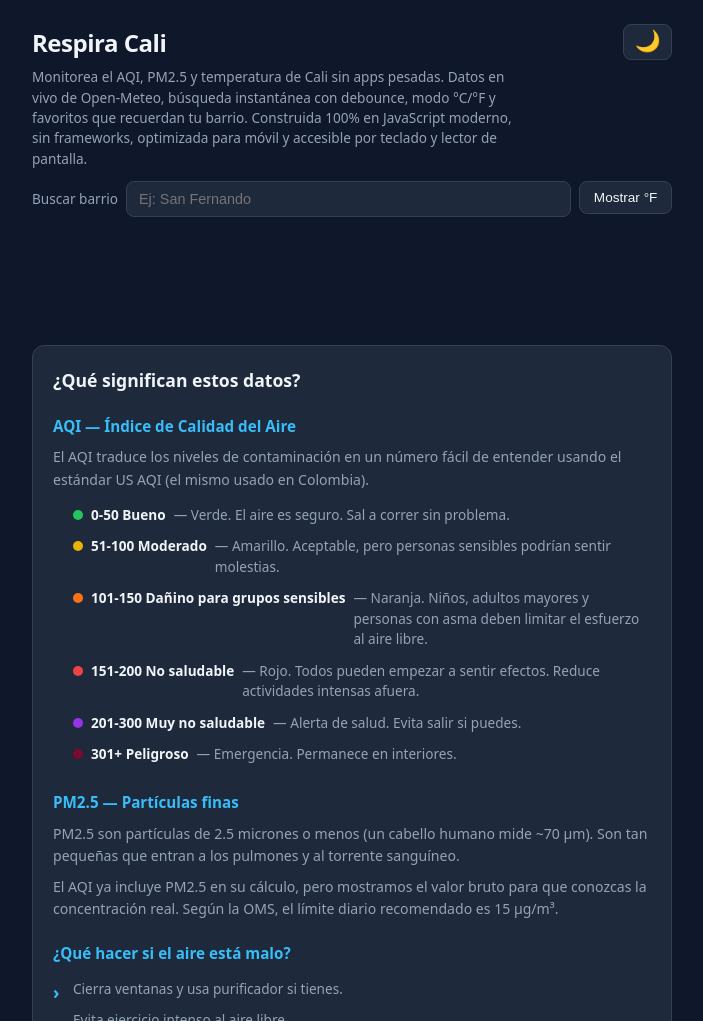
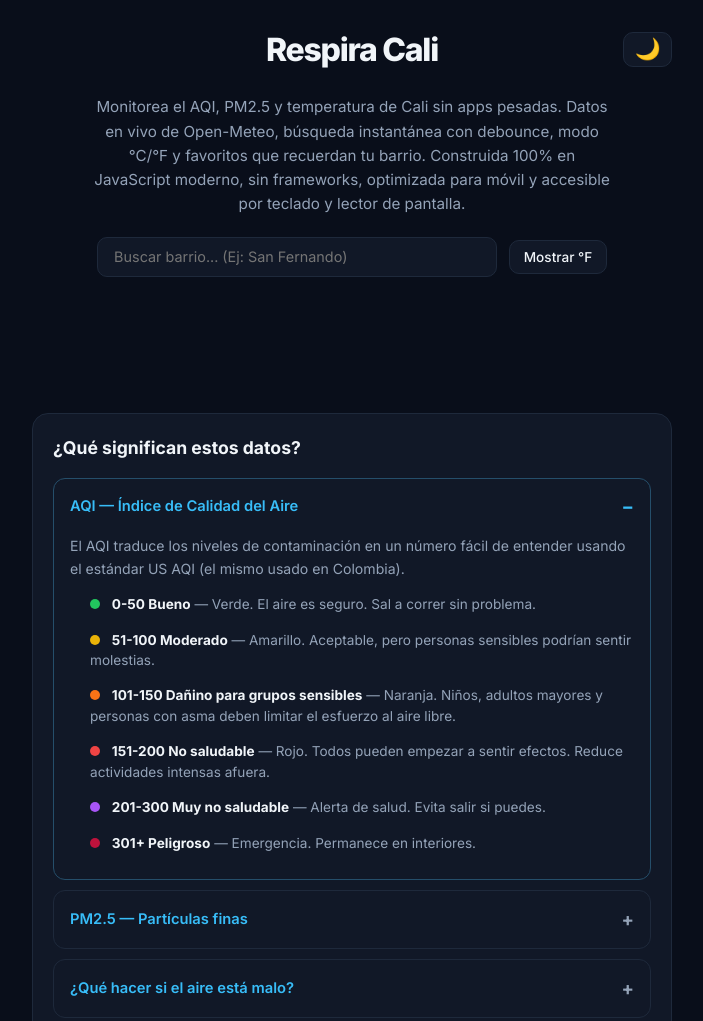
Before and after one commit to pipehd54/respira-cali, a website with bundled scripts: page index.html in a window 1280 px wide. Shown: the top 1021 px of the page, without its empty margins (288-991 px from the left). Built offline with nearby package versions, Linux system fonts and the light colour scheme; no server answers.

Commit message:
Enhance UI: add AQI emojis, PM2.5 bars, accordion help

```diff
--- a/css/styles.css
+++ b/css/styles.css
@@ -1,23 +1,29 @@
+/* ── Variables (modo oscuro por defecto) ── */
+
 :root {
-  --bg: #0f172a;
-  --bg-card: #1e293b;
+  --bg: #090e1a;
+  --bg-card: #111827;
+  --bg-card-elevated: #1a2332;
   --text: #f1f5f9;
   --text-secondary: #94a3b8;
-  --border: #334155;
+  --border: #1e293b;
   --bueno: #22c55e;
   --moderado: #eab308;
   --danino: #f97316;
   --malo: #ef4444;
+  --muy-malo: #a855f7;
+  --peligroso: #be123c;
   --accent: #38bdf8;
   --accent-hover: #7dd3fc;
-  --shadow: 0 4px 24px rgba(0, 0, 0, 0.3);
-  --radius: 12px;
+  --shadow: 0 4px 24px rgba(0, 0, 0, 0.45);
+  --radius: 16px;
   --transition: 0.25s ease;
 }
 
 [data-tema="claro"] {
   --bg: #f1f5f9;
   --bg-card: #ffffff;
+  --bg-card-elevated: #f8fafc;
   --text: #0f172a;
   --text-secondary: #64748b;
   --border: #e2e8f0;
@@ -31,7 +37,7 @@
 }
 
 body {
-  font-family: system-ui, -apple-system, 'Segoe UI', Roboto, sans-serif;
+  font-family: 'Inter', system-ui, -apple-system, 'Segoe UI', Roboto, sans-serif;
   background: var(--bg);
   color: var(--text);
   margin: 0;
@@ -51,30 +57,34 @@ header, main, footer {
 header {
   display: flex;
   flex-direction: column;
-  gap: 0.75rem;
-  margin-bottom: 1.5rem;
+  align-items: center;
+  text-align: center;
+  gap: 1.25rem;
+  margin-bottom: 2rem;
 }
 
-.header-row {
+.header-top {
   display: flex;
-  justify-content: space-between;
-  align-items: flex-start;
+  justify-content: center;
+  align-items: center;
+  position: relative;
+  width: 100%;
 }
 
 header h1 {
   margin: 0;
-  font-size: 1.5rem;
-  font-weight: 700;
-  letter-spacing: -0.02em;
+  font-size: 2rem;
+  font-weight: 800;
+  letter-spacing: -0.04em;
 }
 
 header p {
-  margin: 0.3rem 0 0;
-  font-size: 0.85rem;
-  line-height: 1.5;
+  margin: 0;
+  font-size: 0.95rem;
+  line-height: 1.6;
   color: var(--text-secondary);
   transition: color var(--transition);
-  max-width: 480px;
+  max-width: 520px;
 }
 
 /* ── Formulario ── */
@@ -82,34 +92,34 @@ header p {
 #filtros {
   display: flex;
   flex-wrap: wrap;
-  gap: 0.5rem;
-  align-items: flex-start;
+  gap: 0.75rem;
+  align-items: center;
+  justify-content: center;
+  width: 100%;
 }
 
 #filtros label {
-  font-size: 0.85rem;
-  font-weight: 500;
-  color: var(--text-secondary);
-  transition: color var(--transition);
-  align-self: center;
+  display: none;
 }
 
-/* ── Search wrapper (contenedor relativo para dropdown absoluto) ── */
+/* ── Search wrapper ── */
 
 .search-wrapper {
   position: relative;
-  flex: 1 1 180px;
+  flex: 1 1 250px;
+  max-width: 400px;
   min-width: 0;
 }
 
 .search-wrapper #busqueda {
   width: 100%;
-  padding: 0.55rem 0.75rem;
+  padding: 0.65rem 1rem;
   border: 1px solid var(--border);
-  border-radius: 8px;
+  border-radius: 10px;
   background: var(--bg-card);
   color: var(--text);
   font-size: 0.9rem;
+  font-family: inherit;
   transition: background var(--transition), color var(--transition),
               border-color var(--transition), box-shadow var(--transition);
 }
@@ -117,7 +127,7 @@ header p {
 .search-wrapper #busqueda:focus {
   outline: none;
   border-color: var(--accent);
-  box-shadow: 0 0 0 3px color-mix(in srgb, var(--accent) 25%, transparent);
+  box-shadow: 0 0 0 3px color-mix(in srgb, var(--accent) 20%, transparent);
 }
 
 /* ── Dropdown de resultados ── */
@@ -132,7 +142,7 @@ header p {
   overflow-y: auto;
   background: var(--bg-card);
   border: 1px solid var(--border);
-  border-radius: 8px;
+  border-radius: 10px;
   padding: 0.25rem 0;
   box-shadow: 0 8px 32px rgba(0, 0, 0, 0.35);
   transition: background var(--transition), border-color var(--transition);
@@ -164,11 +174,11 @@ header p {
 }
 
 .resultado-item:hover {
-  background: color-mix(in srgb, var(--accent) 18%, var(--bg-card));
+  background: color-mix(in srgb, var(--accent) 12%, var(--bg-card));
 }
 
 .resultado-item:active {
-  background: color-mix(in srgb, var(--accent) 30%, var(--bg-card));
+  background: color-mix(in srgb, var(--accent) 22%, var(--bg-card));
 }
 
 .resultados-busqueda p {
@@ -183,11 +193,12 @@ header p {
 .btn-header {
   padding: 0.5rem 0.85rem;
   border: 1px solid var(--border);
-  border-radius: 8px;
+  border-radius: 10px;
   background: var(--bg-card);
   color: var(--text);
   font-size: 0.85rem;
   font-weight: 500;
+  font-family: inherit;
   cursor: pointer;
   transition: background var(--transition), color var(--transition),
               border-color var(--transition), transform 0.15s;
@@ -203,6 +214,8 @@ header p {
 }
 
 #toggle-tema {
+  position: absolute;
+  right: 0;
   font-size: 1.3rem;
   line-height: 1;
   padding: 0.4rem 0.65rem;
@@ -223,8 +236,8 @@ header p {
 
 .estacion-card:hover {
   transform: translateY(-2px);
-  border-color: color-mix(in srgb, var(--accent) 35%, var(--border));
-  box-shadow: 0 6px 28px rgba(0, 0, 0, 0.25);
+  border-color: color-mix(in srgb, var(--accent) 30%, var(--border));
+  box-shadow: 0 8px 32px rgba(0, 0, 0, 0.3);
 }
 
 [data-tema="claro"] .estacion-card:hover {
@@ -240,16 +253,33 @@ header p {
   margin-bottom: 0.75rem;
 }
 
+.card-title-group {
+  display: flex;
+  align-items: center;
+  gap: 0.5rem;
+  min-width: 0;
+}
+
+.card-avatar {
+  font-size: 1.25rem;
+  line-height: 1;
+  flex-shrink: 0;
+}
+
 .card-header h2 {
   margin: 0;
   font-size: 1.05rem;
   font-weight: 600;
+  white-space: nowrap;
+  overflow: hidden;
+  text-overflow: ellipsis;
 }
 
 .card-actions {
   display: flex;
   align-items: center;
   gap: 0.5rem;
+  flex-shrink: 0;
 }
 
 .temp-badge {
@@ -257,7 +287,7 @@ header p {
   font-weight: 500;
   color: var(--text-secondary);
   padding: 0.2rem 0.55rem;
-  border-radius: 6px;
+  border-radius: 8px;
   background: color-mix(in srgb, var(--text) 6%, var(--bg-card));
   transition: background var(--transition), color var(--transition);
 }
@@ -276,35 +306,42 @@ header p {
 }
 
 .fav:hover {
-  transform: scale(1.25);
+  transform: scale(1.2);
   color: var(--accent-hover);
 }
 
-/* ── AQI Hero ── */
+/* ── AQI Hero con glow neón ── */
 
 .aqi-hero {
   text-align: center;
-  padding: 1rem 0.75rem;
+  padding: 1.25rem 0.75rem;
   margin-bottom: 0.75rem;
-  border-radius: 10px;
-  background: color-mix(in srgb, var(--aqi-color, var(--text)) 9%, var(--bg-card));
+  border-radius: 12px;
+  background: color-mix(in srgb, var(--aqi-color, var(--text)) 8%, var(--bg-card));
   border-left: 4px solid var(--aqi-color, var(--text));
-  transition: background var(--transition), border-color var(--transition);
+  transition: background var(--transition), border-color var(--transition),
+              box-shadow var(--transition);
 }
 
 .aqi-value {
   display: block;
-  font-size: 3rem;
-  font-weight: 800;
+  font-size: 3.25rem;
+  font-weight: 900;
   line-height: 1;
   letter-spacing: -0.04em;
   color: var(--aqi-color, var(--text));
-  transition: color var(--transition);
+  text-shadow: 0 0 16px color-mix(in srgb, var(--aqi-color, transparent) 60%, transparent),
+               0 0 32px color-mix(in srgb, var(--aqi-color, transparent) 30%, transparent);
+  transition: color var(--transition), text-shadow var(--transition);
+}
+
+[data-tema="claro"] .aqi-value {
+  text-shadow: none;
 }
 
 .aqi-label {
   display: block;
-  font-size: 0.8rem;
+  font-size: 0.78rem;
   font-weight: 600;
   margin-top: 0.35rem;
   color: var(--text-secondary);
@@ -315,9 +352,9 @@ header p {
 
 /* ── AQI levels ── */
 
-.aqi-bueno { --aqi-color: var(--bueno); }
+.aqi-bueno   { --aqi-color: var(--bueno); }
 .aqi-moderado { --aqi-color: var(--moderado); }
-.aqi-danino { --aqi-color: var(--danino); }
+.aqi-danino  { --aqi-color: var(--danino); }
 .aqi-peligroso { --aqi-color: var(--malo); }
 
 /* ── Card metrics ── */
@@ -329,8 +366,8 @@ header p {
 
 .metric {
   flex: 1;
-  padding: 0.65rem 0.5rem;
-  border-radius: 8px;
+  padding: 0.65rem 0.75rem;
+  border-radius: 10px;
   background: color-mix(in srgb, var(--text) 4%, var(--bg-card));
   text-align: center;
   transition: background var(--transition);
@@ -363,6 +400,36 @@ header p {
   transition: color var(--transition);
 }
 
+/* ── Barra de progreso PM2.5 ── */
+
+.pm25-bar-track {
+  height: 5px;
+  background: color-mix(in srgb, var(--text) 8%, var(--bg-card));
+  border-radius: 3px;
+  overflow: hidden;
+  margin-top: 0.5rem;
+}
+
+.pm25-bar-fill {
+  height: 100%;
+  border-radius: 3px;
+  transition: width 0.6s cubic-bezier(0.22, 1, 0.36, 1);
+}
+
+.pm25-bueno     { background: var(--bueno); }
+.pm25-moderado  { background: var(--moderado); }
+.pm25-danino    { background: var(--danino); }
+.pm25-peligroso { background: var(--malo); }
+
+.pm25-limit-label {
+  display: block;
+  font-size: 0.6rem;
+  color: var(--text-secondary);
+  margin-top: 0.3rem;
+  opacity: 0.7;
+  transition: color var(--transition);
+}
+
 /* ── Sección de ayuda ── */
 
 #ayuda {
@@ -380,12 +447,63 @@ header p {
   font-weight: 700;
 }
 
-#ayuda h3 {
-  margin: 1.25rem 0 0.5rem;
-  font-size: 0.95rem;
+/* ── Acordeón (details/summary) ── */
+
+#ayuda details {
+  border: 1px solid var(--border);
+  border-radius: 12px;
+  margin-bottom: 0.65rem;
+  overflow: hidden;
+  transition: border-color var(--transition);
+}
+
+#ayuda details:last-of-type {
+  margin-bottom: 0;
+}
+
+#ayuda details[open] {
+  border-color: color-mix(in srgb, var(--accent) 25%, var(--border));
+}
+
+#ayuda summary {
+  cursor: pointer;
+  padding: 0.85rem 1rem;
   font-weight: 600;
+  font-size: 0.92rem;
   color: var(--accent);
-  transition: color var(--transition);
+  list-style: none;
+  display: flex;
+  align-items: center;
+  justify-content: space-between;
+  transition: background 0.15s, color var(--transition);
+  user-select: none;
+}
+
+#ayuda summary::-webkit-details-marker {
+  display: none;
+}
+
+#ayuda summary::after {
+  content: '+';
+  font-size: 1.15rem;
+  font-weight: 700;
+  color: var(--text-secondary);
+  transition: transform var(--transition), color var(--transition);
+  flex-shrink: 0;
+  margin-left: 0.5rem;
+}
+
+#ayuda details[open] summary::after {
+  content: '−';
+  color: var(--accent);
+}
+
+#ayuda summary:hover {
+  background: color-mix(in srgb, var(--accent) 6%, var(--bg-card));
+}
+
+.accordion-body {
+  padding: 0 1rem 1rem;
 }
 
 #ayuda p {
@@ -427,12 +545,12 @@ header p {
 }
 
 .aqi-escala li {
-  display: flex;
-  align-items: baseline;
-  gap: 0.5rem;
-  padding: 0.4rem 0.6rem;
-  border-radius: 6px;
+  display: block;
+  padding: 0.5rem 0.75rem;
+  border-radius: 8px;
   transition: background var(--transition);
+  margin-bottom: 0.25rem;
+  line-height: 1.5;
 }
 
 .aqi-escala li:hover {
@@ -440,23 +558,23 @@ header p {
 }
 
 .aqi-escala .dot {
-  flex-shrink: 0;
+  display: inline-block;
   width: 10px;
   height: 10px;
   border-radius: 50%;
-  display: inline-block;
+  margin-right: 0.5rem;
 }
 
 .aqi-escala li::before {
   display: none;
 }
 
-.escala-bueno .dot { background: var(--bueno); }
-.escala-moderado .dot { background: var(--moderado); }
-.escala-danino .dot { background: var(--danino); }
-.escala-peligroso .dot { background: var(--malo); }
-.escala-muy-peligroso .dot { background: #9333ea; }
-.escala-extremo .dot { background: #7c0a2e; }
+.escala-bueno .dot        { background: var(--bueno); }
+.escala-moderado .dot     { background: var(--moderado); }
+.escala-danino .dot       { background: var(--danino); }
+.escala-peligroso .dot    { background: var(--malo); }
+.escala-muy-peligroso .dot { background: #a855f7; }
+.escala-extremo .dot      { background: #be123c; }
 
 #ayuda .aqi-escala li strong {
   color: var(--text);
--- a/index.html
+++ b/index.html
@@ -5,22 +5,22 @@
   <meta name="viewport" content="width=device-width, initial-scale=1.0">
   <meta name="description" content="Monitorea el AQI, PM2.5 y temperatura de Cali sin apps pesadas. Datos en vivo de Open-Meteo, búsqueda instantánea con debounce, modo °C/°F y favoritos que recuerdan tu barrio.">
   <title>Respira Cali</title>
+  <link rel="preconnect" href="https://fonts.googleapis.com">
+  <link rel="preconnect" href="https://fonts.gstatic.com" crossorigin>
+  <link href="https://fonts.googleapis.com/css2?family=Inter:wght@400;500;600;700;800;900&display=swap" rel="stylesheet">
   <link rel="stylesheet" href="css/styles.css">
   <script type="module" src="js/main.js" defer></script>
 </head>
 <body>
   <header>
-    <div class="header-row">
-      <div>
+    <div class="header-top">
       <h1>Respira Cali</h1>
-        <p>Monitorea el AQI, PM2.5 y temperatura de Cali sin apps pesadas. Datos en vivo de Open-Meteo, búsqueda instantánea con debounce, modo °C/°F y favoritos que recuerdan tu barrio. Construida 100% en JavaScript moderno, sin frameworks, optimizada para móvil y accesible por teclado y lector de pantalla.</p>
-      </div>
       <button type="button" id="toggle-tema" class="btn-header" aria-label="Cambiar a modo claro">🌙</button>
     </div>
+    <p>Monitorea el AQI, PM2.5 y temperatura de Cali sin apps pesadas. Datos en vivo de Open-Meteo, búsqueda instantánea con debounce, modo °C/°F y favoritos que recuerdan tu barrio. Construida 100% en JavaScript moderno, sin frameworks, optimizada para móvil y accesible por teclado y lector de pantalla.</p>
 
     <form id="filtros" role="search">
-      <label for="busqueda">Buscar barrio</label>
-      <input id="busqueda" type="search" placeholder="Ej: San Fernando" autocomplete="off">
+      <input id="busqueda" type="search" placeholder="Buscar barrio... (Ej: San Fernando)" autocomplete="off" aria-label="Buscar barrio">
       <button type="button" id="toggle-temp" class="btn-header" aria-pressed="false">Mostrar °F</button>
     </form>
   </header>
@@ -33,7 +33,9 @@
     <section id="ayuda" aria-labelledby="ayuda-titulo">
       <h2 id="ayuda-titulo">¿Qué significan estos datos?</h2>
 
-      <h3>AQI — Índice de Calidad del Aire</h3>
+      <details open>
+        <summary>AQI — Índice de Calidad del Aire</summary>
+        <div class="accordion-body">
           <p>
             El AQI traduce los niveles de contaminación en un número fácil de entender usando el estándar US AQI (el mismo usado en Colombia).
           </p>
@@ -45,22 +47,32 @@
             <li class="escala-muy-peligroso"><span class="dot"></span> <strong>201-300 Muy no saludable</strong> — Alerta de salud. Evita salir si puedes.</li>
             <li class="escala-extremo"><span class="dot"></span> <strong>301+ Peligroso</strong> — Emergencia. Permanece en interiores.</li>
           </ul>
+        </div>
+      </details>
 
-      <h3>PM2.5 — Partículas finas</h3>
+      <details>
+        <summary>PM2.5 — Partículas finas</summary>
+        <div class="accordion-body">
           <p>
             PM2.5 son partículas de 2.5 micrones o menos (un cabello humano mide ~70 µm). Son tan pequeñas que entran a los pulmones y al torrente sanguíneo.
           </p>
           <p>
             El AQI ya incluye PM2.5 en su cálculo, pero mostramos el valor bruto para que conozcas la concentración real. Según la OMS, el límite diario recomendado es 15 µg/m³.
           </p>
+        </div>
+      </details>
 
-      <h3>¿Qué hacer si el aire está malo?</h3>
+      <details>
+        <summary>¿Qué hacer si el aire está malo?</summary>
+        <div class="accordion-body">
           <ul>
             <li>Cierra ventanas y usa purificador si tienes.</li>
             <li>Evita ejercicio intenso al aire libre.</li>
             <li>Usa tapabocas N95 si debes salir y el AQI supera 150.</li>
             <li>Hidrátate: ayuda a tu cuerpo a eliminar partículas.</li>
           </ul>
+        </div>
+      </details>
     </section>
   </main>
 
--- a/js/ui/render.js
+++ b/js/ui/render.js
@@ -1,4 +1,4 @@
-import { nivelAQI, aFahrenheit, claseAQI } from '../utils/logic.js';
+import { nivelAQI, aFahrenheit, claseAQI, emojiAQI, clasePM25 } from '../utils/logic.js';
 
 export function renderEstaciones(estaciones, estado, contenedor) {
   contenedor.innerHTML = '';
@@ -14,10 +14,19 @@ export function renderEstaciones(estaciones, estado, contenedor) {
 
     const aqiNum = typeof aqi === 'number' ? aqi : null;
     const aqiCls = aqiNum !== null ? claseAQI(aqiNum) : '';
+    const avatar = aqiNum !== null ? emojiAQI(aqiNum) : '🌤️';
+
+    // PM2.5 bar
+    const pm25Num = typeof pm25 === 'number' ? pm25 : null;
+    const barWidth = pm25Num !== null ? Math.min((pm25Num / 15) * 100, 100) : 0;
+    const barClass = pm25Num !== null ? clasePM25(pm25Num) : 'pm25-bueno';
 
     card.innerHTML = `
       <div class="card-header">
-        <h2>${barrio}</h2>
+        <div class="card-title-group">
+          <span class="card-avatar">${avatar}</span>
+          <h2>${barrio}</h2>
+        </div>
         <div class="card-actions">
           <span class="temp-badge">${temp}</span>
           <button class="fav" aria-label="Favorito">${esFav ? '★' : '☆'}</button>
@@ -32,6 +41,10 @@ export function renderEstaciones(estaciones, estado, contenedor) {
           <span class="metric-label">PM2.5</span>
           <span class="metric-value">${pm25}</span>
           <span class="metric-unit">µg/m³</span>
+          <div class="pm25-bar-track">
+            <div class="pm25-bar-fill ${barClass}" style="width: ${barWidth}%"></div>
+          </div>
+          <span class="pm25-limit-label">Límite OMS: 15 µg/m³</span>
         </div>
       </div>
     `;
--- a/js/utils/logic.js
+++ b/js/utils/logic.js
@@ -7,3 +7,18 @@ export const claseAQI = aqi => {
   if (aqi <= 150) return 'aqi-danino';
   return 'aqi-peligroso';
 };
+
+export const emojiAQI = aqi => {
+  if (aqi <= 50) return '🌿';
+  if (aqi <= 100) return '😷';
+  if (aqi <= 150) return '⚠️';
+  return '🚨';
+};
+
+export const clasePM25 = pm25 => {
+  const ratio = pm25 / 15;
+  if (ratio <= 1) return 'pm25-bueno';
+  if (ratio <= 2) return 'pm25-moderado';
+  if (ratio <= 3) return 'pm25-danino';
+  return 'pm25-peligroso';
+};
```
Lines whose indentation alone changed are shown as unchanged.
